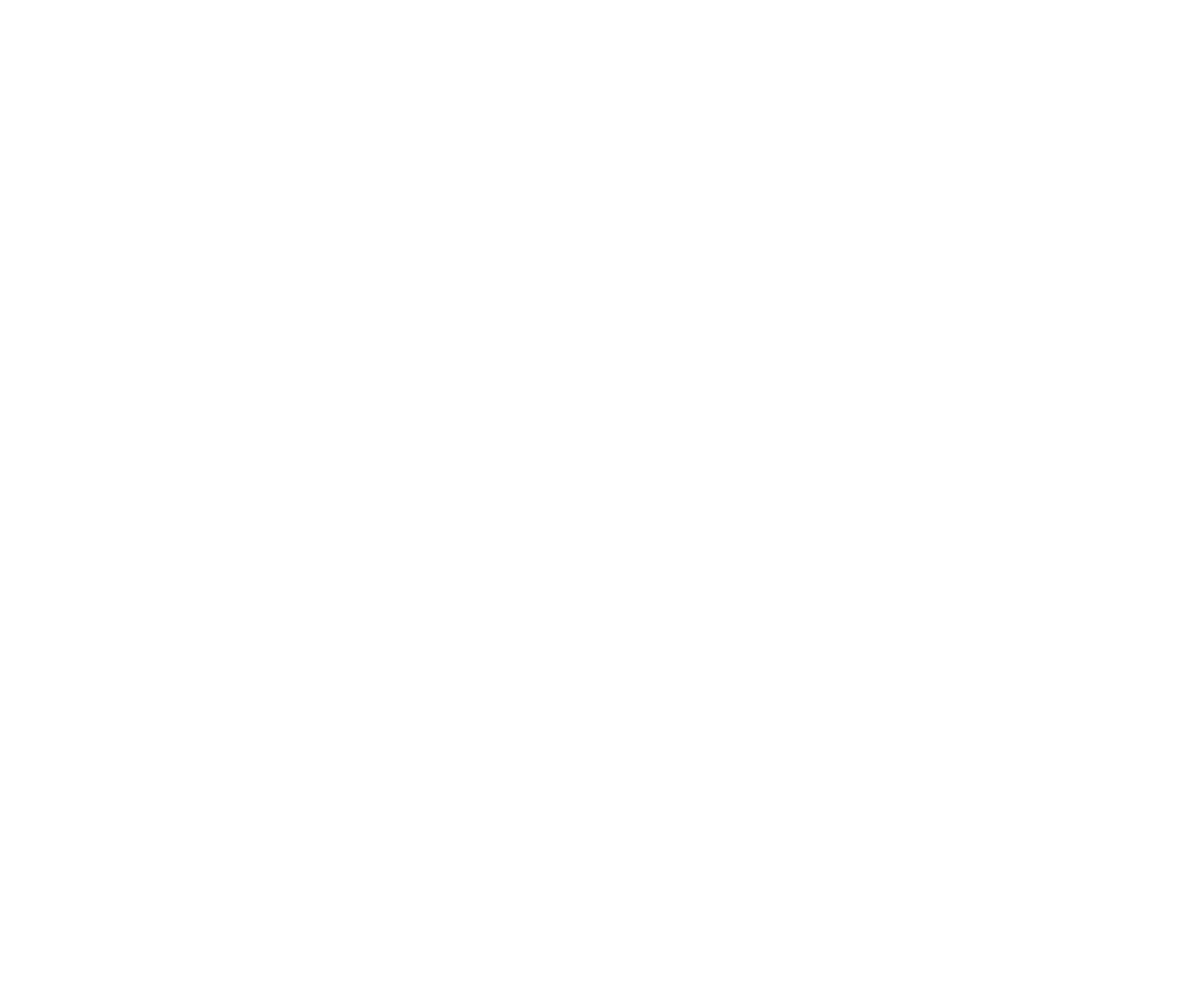
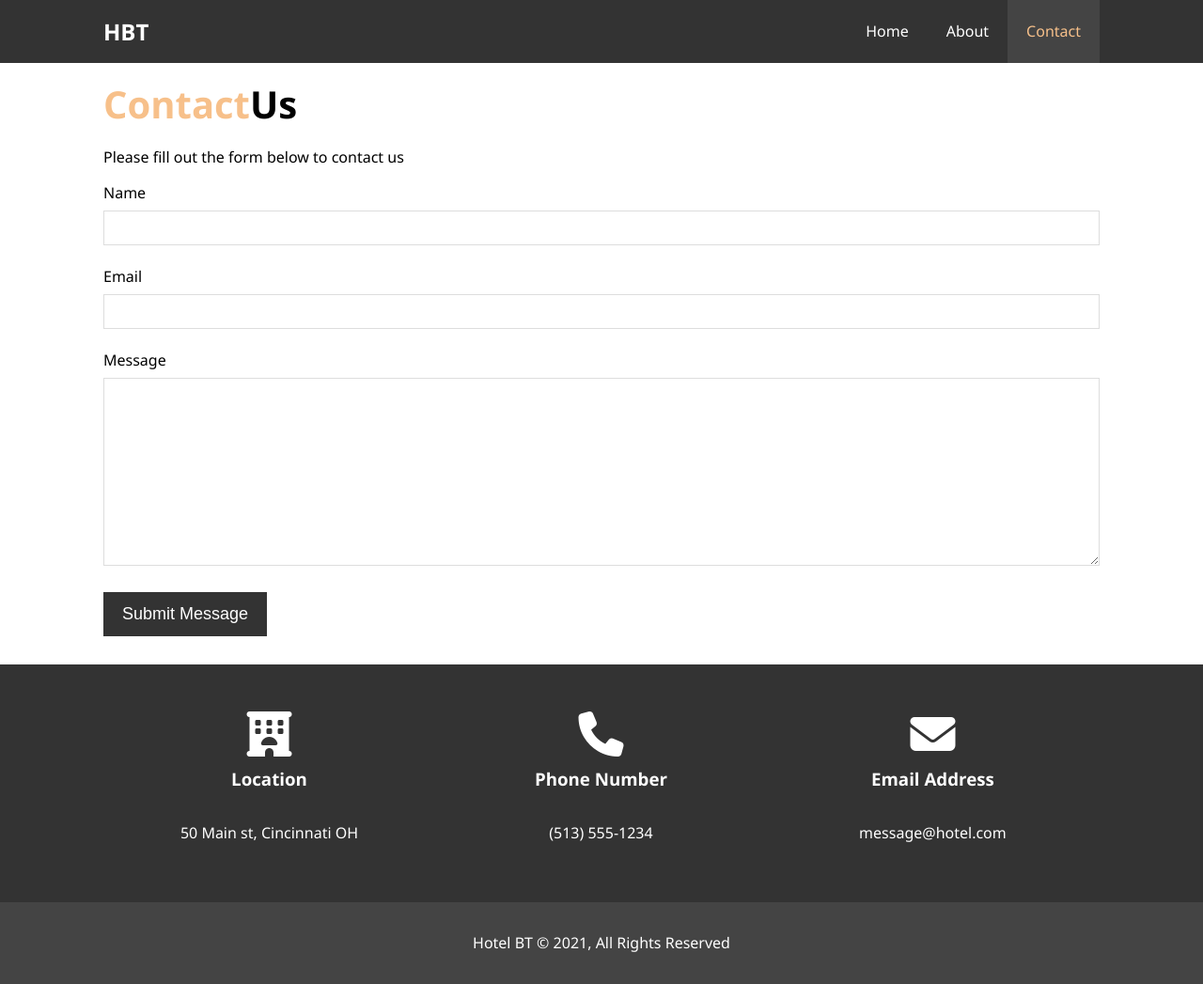
Before and after one commit to RandonSRProctor/hotel-website, a plain HTML site: page contact.html in a window 1280 px wide. Shown: the whole page at 94% size. Before the commit the page ends 800 px from the top, so only its background shows below. Drawn offline with Linux system fonts and the light colour scheme.

Commit message:
Contact Page Complete

```diff
--- a/contact.html
+++ b/contact.html
@@ -0,0 +1,73 @@
+<!DOCTYPE html>
+<html lang="en">
+<head>
+    <meta charset="UTF-8">
+    <meta http-equiv="X-UA-Compatible" content="IE=edge">
+    <meta name="viewport" content="width=device-width, initial-scale=1.0">
+    <title>Hotel BT | Contact</title>
+    <meta name="description" content="Welcome to Cincinnati's finest hotel">
+    <meta name="keywords" content="hotel,cincinnati">
+    <script src="https://kit.fontawesome.com/ed5ab053bd.js" crossorigin="anonymous"></script>
+    <link rel="stylesheet" href="css/style.css">
+</head>
+<body>
+    <header>
+        <nav id="navbar">
+            <div class="container">
+                <h1 class="logo"><a href="index.html">HBT</a></h1>
+                <ul>
+                    <li><a href="index.html">Home</a></li>
+                    <li><a href="about.html">About</a></li>
+                    <li><a class="current" href="contact.html">Contact</a></li>
+                </ul>
+            </div>
+        </nav>
+    </header>
+
+    <section id="contact-form" class="py-3">
+        <div class="container">
+            <h1 class="l-heading"><span class="text-primary">Contact</span>Us</h1>
+            <p>Please fill out the form below to contact us</p>
+            <form action="process.php">
+                <div class="form-group">
+                    <label for="name">Name</label>
+                    <input type="text" name="name" id="name">
+                </div>
+                <div class="form-group">
+                    <label for="email">Email</label>
+                    <input type="email" name="email" id="email">
+                </div>
+                <div class="form-group">
+                    <label for="message">Message</label>
+                    <textarea name="message" id="message"></textarea>
+                </div>
+                <button type="submit" class="btn">Submit Message</button>
+            </form>
+        </div>
+    </section>
+
+    <section id="contact-info" class="bg-dark">
+        <div class="container">
+            <div class="box">
+                <i class="fas fa-hotel fa-3x"></i>
+                <h3>Location</h3>
+                <p>50 Main st, Cincinnati OH</p>
+            </div>
+            <div class="box">
+                <i class="fas fa-phone fa-3x"></i>
+                <h3>Phone Number</h3>
+                <p>(513) 555-1234</p>
+            </div>
+            <div class="box">
+                <i class="fas fa-envelope fa-3x"></i>
+                <h3>Email Address</h3>
+                <p>message@hotel.com</p>
+            </div>
+        </div>
+    </section>
+
+    <footer id="main-footer">
+        <p>Hotel BT &copy; 2021, All Rights Reserved</p>
+    </footer>
+</body>
+</html>
--- a/css/style.css
+++ b/css/style.css
@@ -237,6 +237,33 @@ p {
     border-radius: 50%;
 }
 
+/* Contact Form */
+#contact-form .form-group {
+    margin-bottom: 20px;
+}
+
+#contact-form label {
+    display: block;
+    margin-bottom: 5px;
+}
+
+#contact-form input,
+#contact-form textarea {
+    width: 100%;
+    padding: 10px;
+    border: 1px #ddd solid;
+}
+
+#contact-form input:focus,
+#contact-form textarea:focus {
+    outline: none;
+    border-color: #f7c08a;
+}
+
+#contact-form textarea {
+    height: 200px;
+}
+
 /* Footer */
 
 #main-footer {
```
